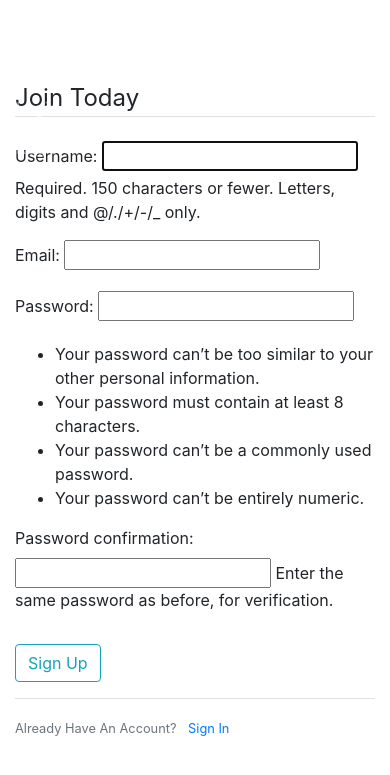
After one commit to mihir-yadav/Traders-IITG, a Django app: page /music/register/ in a window 390 px wide, after a click that opens the changed part. The commit adds this page. Shown: the top 775 px of the page. Run offline with Django 3.2, Linux system fonts and the light colour scheme; some libraries are stand-ins or nearby versions.

```diff
--- a/MyFirstWebsite/settings.py
+++ b/MyFirstWebsite/settings.py
@@ -119,3 +119,7 @@ USE_TZ = True
 # https://docs.djangoproject.com/en/2.2/howto/static-files/
 
 STATIC_URL = '/static/'
+
+CRISPY_TEMPLATE_PACK = 'bootstrap4'
+LOGIN_REDIRECT_URL = 'index'
+LOGIN_URL = 'login'
--- a/MyFirstWebsite/urls.py
+++ b/MyFirstWebsite/urls.py
@@ -20,5 +20,5 @@ from django.conf.urls import include
 
 urlpatterns = [
     path('admin/', admin.site.urls),
-    url(r'^music/', include('music.urls')),
+    url(r'^music/', include('music.urls'),name = 'music'),
 ]
--- /dev/null
+++ b/music/forms.py
@@ -0,0 +1,10 @@
+from django import forms
+from django.contrib.auth.models import User
+from django.contrib.auth.forms import UserCreationForm
+
+
+class UserRegistrationForm(UserCreationForm):
+	email = forms.EmailField()
+	class Meta:
+		model = User
+		fields = ['username', 'email', 'password1', 'password2']
--- /dev/null
+++ b/music/templates/music/layout.html
@@ -0,0 +1,56 @@
+{% load static %}
+<!DOCTYPE html>
+<html>
+<head>
+
+    <!-- Required meta tags -->
+    <meta charset="utf-8">
+    <meta name="viewport" content="width=device-width, initial-scale=1, shrink-to-fit=no">
+
+    <!-- Bootstrap CSS -->
+    <link rel="stylesheet" href="https://maxcdn.bootstrapcdn.com/bootstrap/4.0.0/css/bootstrap.min.css" integrity="sha384-Gn5384xqQ1aoWXA+058RXPxPg6fy4IWvTNh0E263XmFcJlSAwiGgFAW/dAiS6JXm" crossorigin="anonymous">
+
+
+
+</head>
+<body style = "margin-top:5rem">
+    <header class="site-header">
+      <nav class="navbar navbar-expand-md navbar-dark bg-steel fixed-top">
+        <div class="container">
+          <a class="navbar-brand mr-4" href="#">ecommerce</a>
+          <button class="navbar-toggler" type="button" data-toggle="collapse" data-target="#navbarToggle" aria-controls="navbarToggle" aria-expanded="false" aria-label="Toggle navigation">
+          <span class="navbar-toggler-icon"></span>
+          </button>
+          <div class="collapse navbar-collapse" id="navbarToggle">
+            <div class="navbar-nav mr-auto">
+              <a class="nav-item nav-link" href="{% url 'index' %}">Home</a>
+            </div>
+            <!-- Navbar Right Side -->
+            <div class="navbar-nav">
+        	  {% if user.is_authenticated %}
+        	  	  <a class="nav-item nav-link" href="{% url 'index' %}">Dashboard</a>
+        	  	  <a class="nav-item nav-link" href="{% url 'logout' %}">Logout</a>
+        	  {% else %}
+	              <a class="nav-item nav-link" href="{% url 'login' %}">Login</a>
+	              <a class="nav-item nav-link" href="{% url 'register' %}">Register</a>
+              {% endif %}
+            </div>
+          </div>
+        </div>
+      </nav>
+    </header>
+    <main role="main" class="container">
+      <div class="row">
+        <div class="col-md-8">
+          {% block content %}{% endblock %}
+        </div>
+      </div>
+    </main>
+
+    <!-- Optional JavaScript -->
+    <!-- jQuery first, then Popper.js, then Bootstrap JS -->
+    <script src="https://code.jquery.com/jquery-3.2.1.slim.min.js" integrity="sha384-KJ3o2DKtIkvYIK3UENzmM7KCkRr/rE9/Qpg6aAZGJwFDMVNA/GpGFF93hXpG5KkN" crossorigin="anonymous"></script>
+    <script src="https://cdnjs.cloudflare.com/ajax/libs/popper.js/1.12.9/umd/popper.min.js" integrity="sha384-ApNbgh9B+Y1QKtv3Rn7W3mgPxhU9K/ScQsAP7hUibX39j7fakFPskvXusvfa0b4Q" crossorigin="anonymous"></script>
+    <script src="https://maxcdn.bootstrapcdn.com/bootstrap/4.0.0/js/bootstrap.min.js" integrity="sha384-JZR6Spejh4U02d8jOt6vLEHfe/JQGiRRSQQxSfFWpi1MquVdAyjUar5+76PVCmYl" crossorigin="anonymous"></script>
+</body>
+</html>
--- /dev/null
+++ b/music/templates/music/register.html
@@ -0,0 +1,21 @@
+{% extends "music/layout.html" %}
+{% block content %}
+	<div class="content-section">
+        <form method="POST">
+            {% csrf_token %}
+            <fieldset class="form-group">
+                <legend class="border-bottom mb-4">Join Today</legend>
+                {{ form.as_p }}
+            </fieldset>
+            <div class="form-group">
+                <button class="btn btn-outline-info" type="submit">Sign Up</button>
+            </div>
+        </form>
+        <div class="border-top pt-3">
+            <small class="text-muted">
+                Already Have An Account? <a class="ml-2" href="{% url 'login' %}">Sign In</a>
+            </small>
+        </div>
+</div>
+
+{% endblock content %}
--- a/music/urls.py
+++ b/music/urls.py
@@ -1,10 +1,16 @@
 from django.contrib import admin
 from django.urls import path
 from django.conf.urls import url
+from django.contrib.auth import views as auth_views
 from . import views
 
 urlpatterns = [
     url(r'^$',views.index, name='index'),
     url(r'^(?P<product_id>[0-9]+)/$',views.detail,name= 'detail'),
     url(r'^(?P<product_id>[0-9]+)/added$',views.addInCart,name='addInCart'),
+    url(r'^(?P<product_id>[0-9]+)/removed$',views.remove,name='remove'),
+	path('register/', views.register, name='register'),
+	path('login/', auth_views.LoginView.as_view(template_name='music/login.html'), name = 'login'),
+	path('logout/', auth_views.LogoutView.as_view(template_name='music/logout.html'), name = 'logout'),
 ]
+# template_name denoted that take this file as base for login
--- a/music/views.py
+++ b/music/views.py
@@ -3,21 +3,29 @@ from django.http import HttpResponseRedirect
 # from django.template import loader
 from django.shortcuts import render, redirect
 from . models import Product, Cart, Item
+from .forms import UserRegistrationForm
+from django.contrib import messages
+from django.contrib.auth.models import User
 
 # Create your views here.
 def index(request):
 	all_products = Product.objects.all()
+	cart = Cart.objects.get(user=request.user)#cart of the current user
 	# template = loader.get_template('music/index.html')
-	context ={'all_products' : all_products,'n': Item.objects.count()}
+	context ={'all_products' : all_products,
+			  'n': Item.objects.filter(cart=cart).count(),
+			  'items': Item.objects.filter(cart = cart) # products in the cart of the current user
+			  }
 	# return HttpResponse(template.render(context, request));
 	return render (request , 'music/index.html',context)
 
 def detail(request,product_id):
 	return render(request,'music/detail.html',{'product':Product.objects.get(pk=product_id)})
 
+
 def addInCart(request,product_id):
-	if request.method == 'POST':
-		cart = Cart.objects.get(pk=1)
+	if request.method == 'POST' and request.user.is_authenticated:
+		cart = Cart.objects.get(user=request.user)
 		product = Product.objects.get(pk = product_id)
 
 		try:
@@ -32,3 +40,36 @@ def addInCart(request,product_id):
 			item.quantity += 1
 			item.save()
 		return redirect('index')
+
+def remove(request,product_id):
+	if request.method == "POST" and request.user.is_authenticated:
+		cart = Cart.objects.get(user=request.user)
+		product = Product.objects.get(pk = product_id)
+
+		try:
+			item = Item.objects.get(cart = cart , product = product)
+		except Item.DoesNotExist:
+			return redirect('index')
+		if item.quantity != 1:
+			item.quantity -= 1
+			item.save()
+		else :
+			item.delete()
+		return redirect('index')
+
+def register(request):
+	if request.method == 'POST':
+		form = UserRegistrationForm(request.POST)
+		if form.is_valid():
+			form.save()	#create and save a new form
+			username = form.cleaned_data.get('username')
+			# extract the username for later use
+			messages.success(request, f'Account created for {username}!')
+			cart = Cart()
+			cart.user = User.objects.get(username=username)
+			cart.title=request.user.id
+			cart.save()
+			return redirect('login')
+	else:
+		form = UserRegistrationForm()
+	return render(request, 'music/register.html', {'form': form})
```
Also changed, not shown: music/models.py (+7 -1 lines), music/templates/music/index.html (+17 -2 lines), music/templates/music/layout2.html (added, +344 -0 lines), music/templates/music/login.html (added, +21 -0 lines), music/templates/music/logout.html (added, +10 -0 lines), db.sqlite3, music/migrations/0004_cart_user.py (added).
